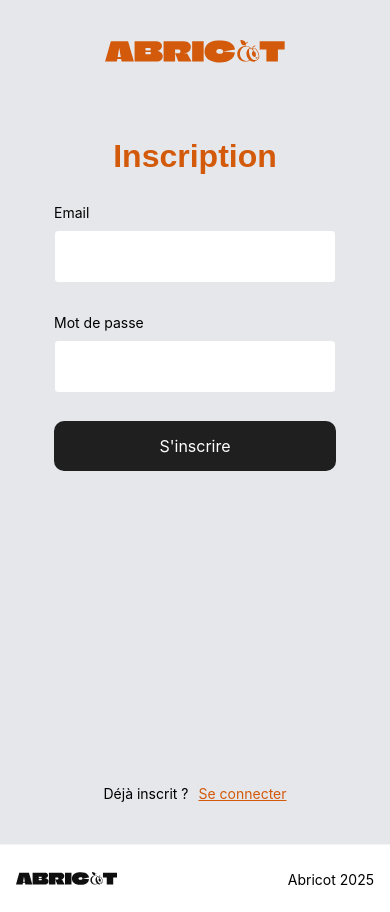
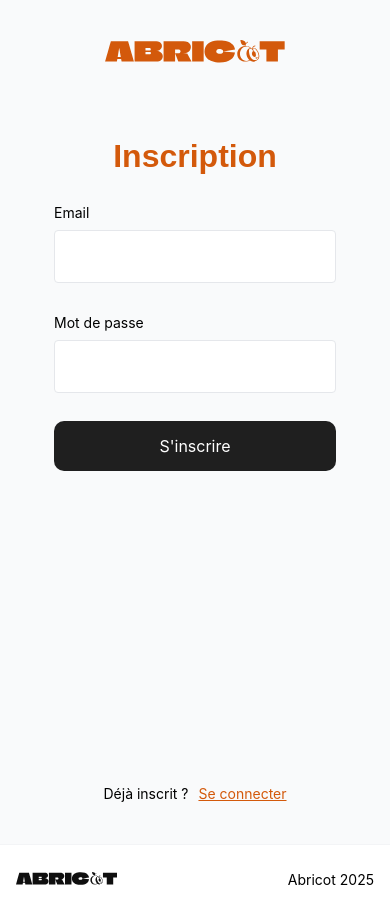
Before and after one commit to StellaElian/abricot-frontend, a Next.js app: page /register in a window 390 px wide. Built offline with nearby package versions, Linux system fonts and the light colour scheme.

Commit message:
Correction couleur background

```diff
--- a/src/app/login/page.tsx
+++ b/src/app/login/page.tsx
@@ -43,10 +43,10 @@ export default function LoginPage() {
     };
 
     return (
-        <div className="flex min-h-screen bg-[#E5E7EB] font-sans overflow-x-hidden lg:overflow-hidden">
+        <div className="flex min-h-screen bg-[#F9FAFB] font-sans overflow-x-hidden lg:overflow-hidden">
 
             {/* LA COLONNE DE GAUCHE  */}
-            <div className="relative w-full lg:w-[562px] min-h-screen lg:min-h-[1024px] shrink-0 bg-[#E5E7EB] flex flex-col lg:block">
+            <div className="relative w-full lg:w-[562px] min-h-screen lg:min-h-[1024px] shrink-0 bg-[#F9FAFB] flex flex-col lg:block">
 
                 {/* Logo */}
                 <div className="absolute top-[40px] lg:top-[92.92px] left-1/2 -translate-x-1/2 lg:translate-x-0 lg:left-[154.72px]">
--- a/src/app/register/page.tsx
+++ b/src/app/register/page.tsx
@@ -49,10 +49,10 @@ export default function RegisterPage() {
     };
 
     return (
-        <div className="flex min-h-screen bg-[#E5E7EB] font-sans overflow-x-hidden lg:overflow-hidden">
+        <div className="flex min-h-screen bg-[#F9FAFB] font-sans overflow-x-hidden lg:overflow-hidden">
 
             {/* COLONNE DE GAUCHE */}
-            <div className="relative w-full lg:w-[562px] min-h-screen lg:min-h-[1024px] shrink-0 bg-[#E5E7EB] flex flex-col lg:block">
+            <div className="relative w-full lg:w-[562px] min-h-screen lg:min-h-[1024px] shrink-0 bg-[#F9FAFB] flex flex-col lg:block">
 
                 {/* Logo */}
                 <div className="absolute top-[40px] lg:top-[92.92px] left-1/2 -translate-x-1/2 lg:translate-x-0 lg:left-[154.72px]">
```
